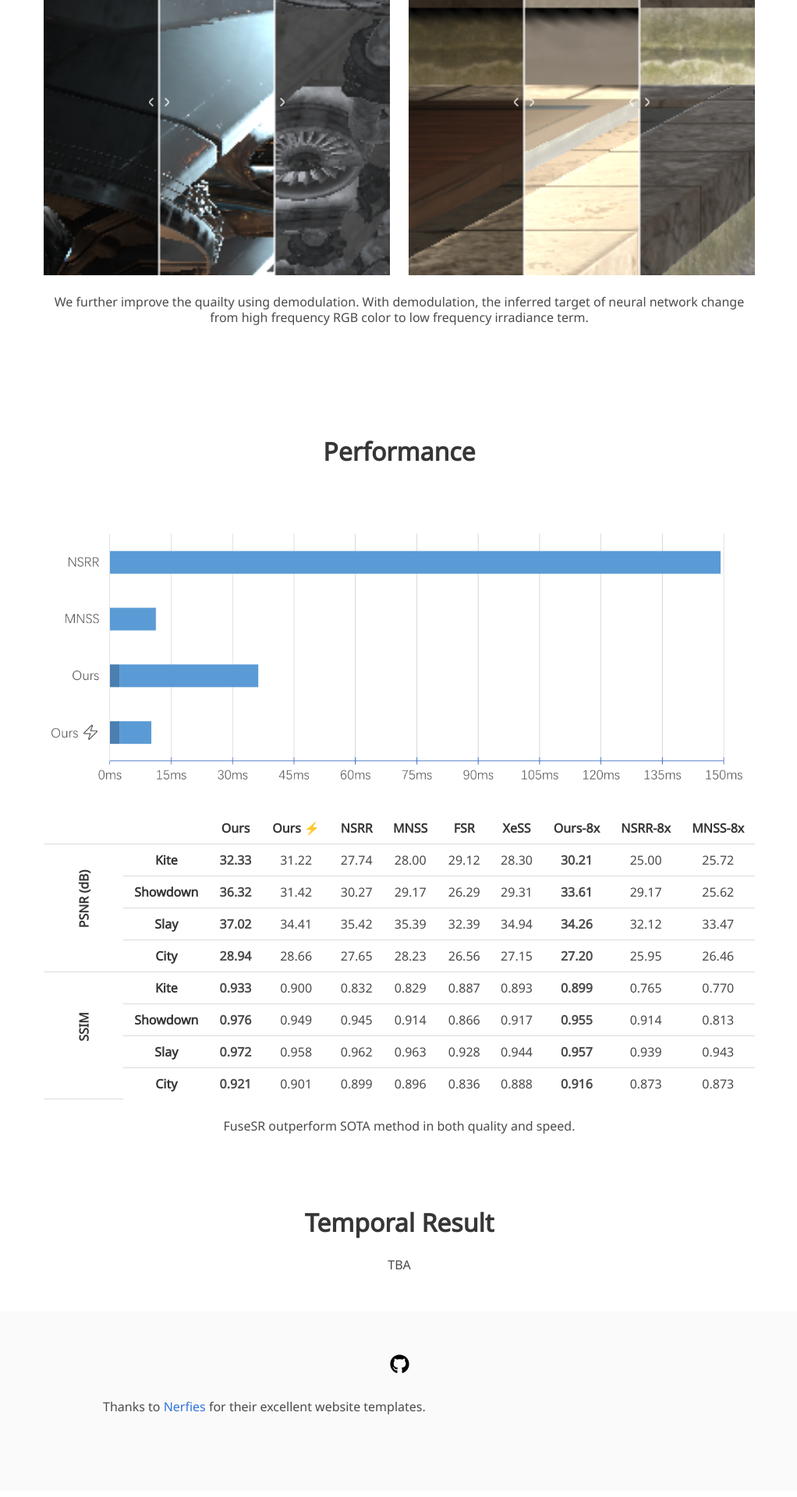
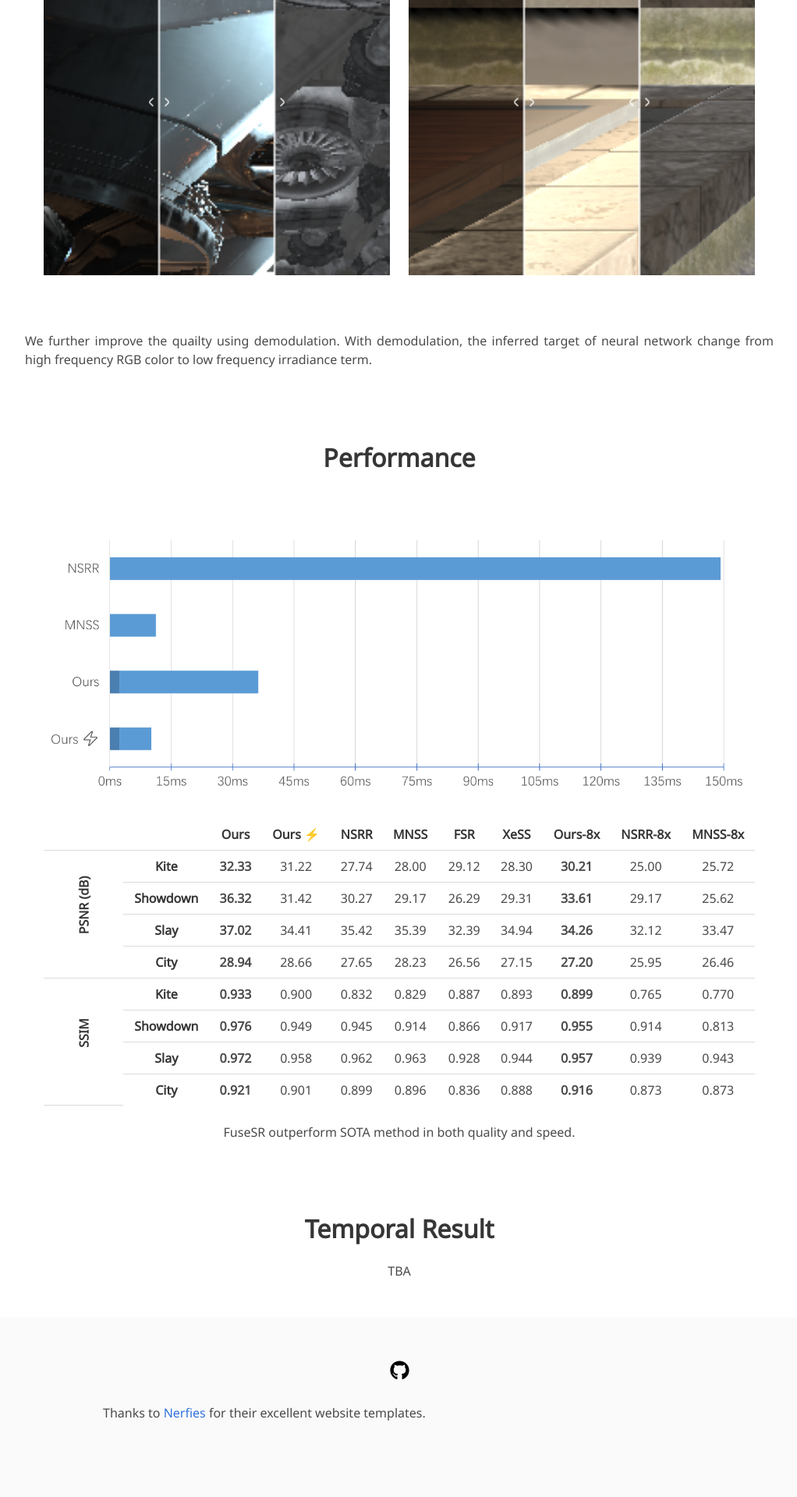
Before and after one commit to Isaac-Paradox/Isaac-Paradox.github.io, a Jekyll site: the page FuseSR/index.html, which Jekyll copies as it is, in a window 1280 px wide. Shown: the part 3135-5055 px from the top of the page at 78% size, without its empty margins (128-1150 px from the left). Built offline with Jekyll 4.4.1, drawn with Linux system fonts in a browser that asks for light colours; nearby versions of some CDN libraries; some web fonts are replaced; library files that are not in the unit come from our copies; a style sheet for code colours, icons or effects is not loaded.

Commit message:
update fusesr page

```diff
--- a/FuseSR/index.html
+++ b/FuseSR/index.html
@@ -296,9 +296,10 @@
         </div>
       </div>
     </div>
-    <h2 class="subtitle has-text-centered" style="font-size:16px;">
-      We further improve the quailty using demodulation. With demodulation, the inferred target of neural network change from high frequency RGB color to low frequency irradiance term.
-    </h2>
+  </div>
+  <div class="content has-text-justified">
+    <br />
+    We further improve the quailty using demodulation. With demodulation, the inferred target of neural network change from high frequency RGB color to low frequency irradiance term.
   </div>
 </div>
 </section>
```
